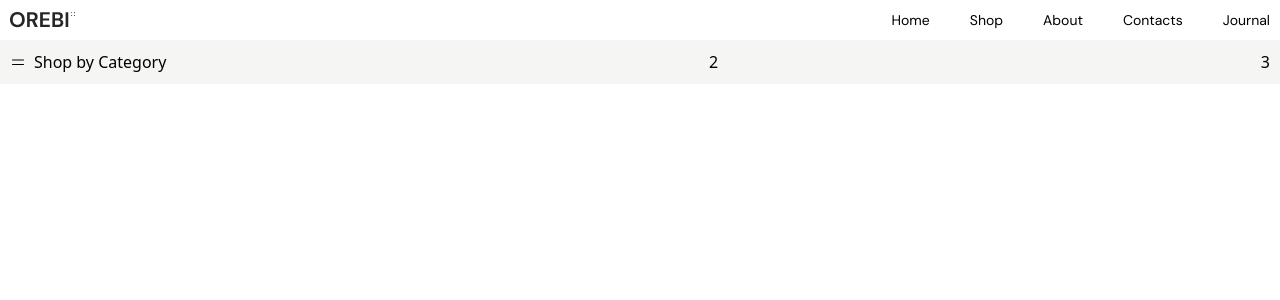
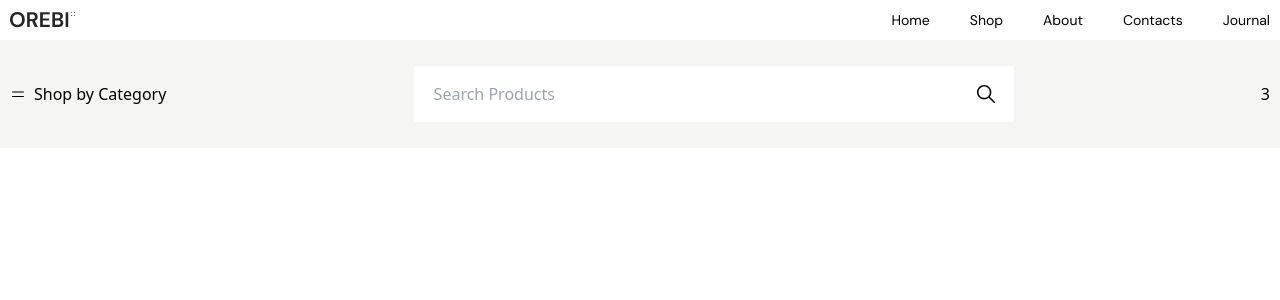
Before and after one commit to SiamulHassan/orebi-react-font-end, a React (Vite) app: page / in a window 1280 px wide. Shown: the top 300 px of the page. Built offline with nearby package versions, Linux system fonts and the light colour scheme; some icons are missing.

Commit message:
search-bar done

```diff
--- a/src/components/layout/Header.jsx
+++ b/src/components/layout/Header.jsx
@@ -5,8 +5,10 @@ import Container from "./Container";
 import Flex from "./Flex";
 import Dropdown from "./Dropdown";
 import { HiOutlineBars2 } from "react-icons/hi2";
+import { IoIosSearch } from "react-icons/io";
 import List from "./List";
 import ListItem from "./ListItem";
+import Search from "./Search";
 const Header = () => {
   const dropDownRef = useRef(null);
   const [show, setShow] = useState(false);
@@ -21,9 +23,9 @@ const Header = () => {
   }, []);
   return (
     <>
-      <div className="bg-[#f5f5f3]">
+      <div className="bg-primary py-4">
         <Container>
-          <Flex className="flex justify-between">
+          <Flex className="flex items-center justify-between gap-5">
             <div>
               <Dropdown
                 className="relative cursor-pointer"
@@ -63,7 +65,13 @@ const Header = () => {
                 )}
               </Dropdown>
             </div>
-            <p>2</p>
+            <div className="relative w-[600px]">
+              <Search
+                className="w-full px-5 py-4"
+                placeholder="Search Products"
+              />
+              <IoIosSearch className="absolute right-4 top-1/2 h-6 w-6 -translate-y-1/2" />
+            </div>
             <p>3</p>
           </Flex>
         </Container>
--- /dev/null
+++ b/src/components/layout/Search.jsx
@@ -0,0 +1,7 @@
+// import React from 'react'
+
+const Search = ({ className, placeholder }) => {
+  return <input className={className} type="text" placeholder={placeholder} />;
+};
+
+export default Search;
--- a/tailwind.config.js
+++ b/tailwind.config.js
@@ -6,6 +6,9 @@ export default {
       maxWidth: {
         container: "1604px",
       },
+      colors: {
+        primary: "#f5f5f3",
+      },
       fontFamily: {
         dm: ["DM Sans", "sans-serif"],
       },
```
